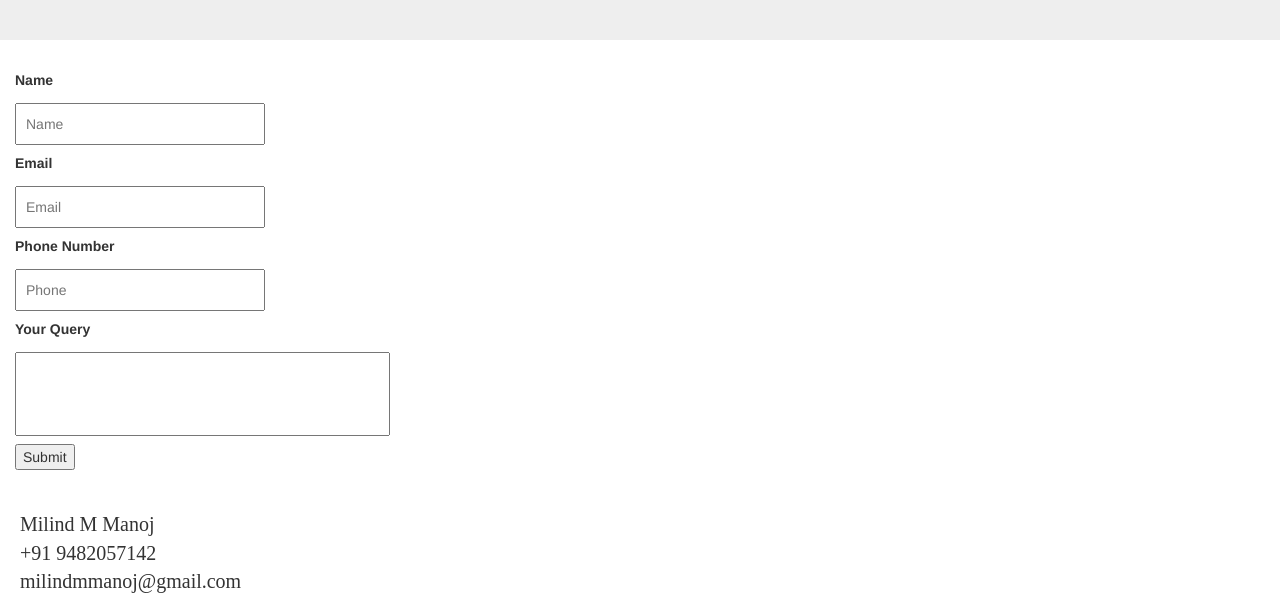
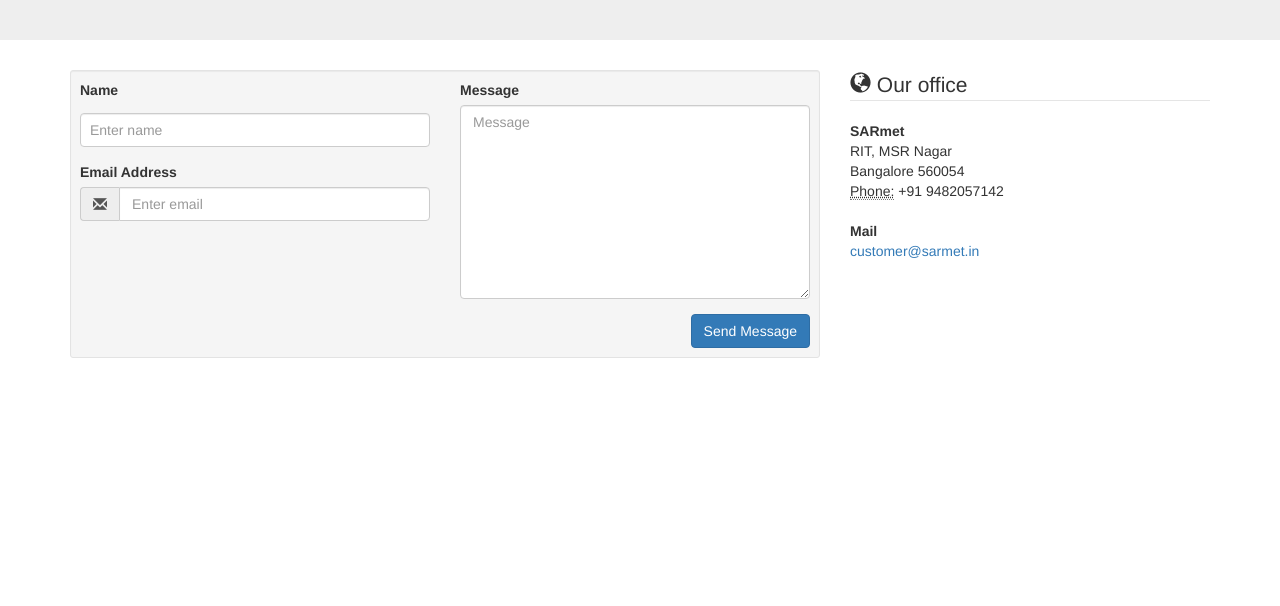
Before and after one commit to milindmm97/webbySarmet, a plain HTML site: page test.html in a window 1280 px wide. Shown: the part 225-831 px from the top of the page. After the commit the page ends 800 px from the top, so only its background shows below. Drawn offline with nearby package versions, Linux system fonts and the light colour scheme; files whose address does not match are found by name.

Commit message:
Contact Us Complete
Next will be doing features

```diff
--- a/test.html
+++ b/test.html
@@ -97,6 +97,9 @@ h1 {
 
 
 }
+#name{
+  width:100%;
+}
 
 
 
@@ -118,43 +121,74 @@ h1 {
         </a>
 </div>
 
+
 <div class="jumbotron text-center">
     <h1>Contact Us</h1>
-     </div>
+</div>
 
-<div class="container-fluid">
-  <!--  <form action="action_page.php"> -->
+<div class="container">
+    <div class="row">
+        <div class="col-md-8">
+            <div class="well well-sm">
+                <form>
+                <div class="row">
+                    <div class="col-md-6">
+                        <div class="form-group">
+                            <label for="name">
+                                Name</label>
+                            <input type="text" class="form-control" id="name" placeholder="Enter name" required="required" />
+                        </div>
+                        <div class="form-group">
+                            <label for="email">
+                                Email Address</label>
+                            <div class="input-group">
+                                <span class="input-group-addon"><span class="glyphicon glyphicon-envelope"></span>
+                                </span>
+                                <input type="email" class="form-control" id="email" placeholder="Enter email" required="required" /></div>
+                        </div>
 
-      <label for="name">Name</label> <br>
-      <input type="text" id="fname" name="name" placeholder="Name"> <br>
-
-
-      <label for="country">Email</label> <br>
-      <input type="text" id="fname" name="name" placeholder="Email"> <br>
-
-      <label for="number">Phone Number</label> <br>
-      <input type="tel" id="number" name="number" placeholder="Phone"> <br>
-
-      <label for="query">Your Query </label> <br>
-      <input type="text" id="query" name="query" > <br>
-
-      <input type="submit" value="Submit">
-
-    </form>
-  </div>
+                    </div>
+                    <div class="col-md-6">
+                        <div class="form-group">
+                            <label for="name">
+                                Message</label>
+                            <textarea name="message" id="message" class="form-control" rows="9" cols="25" required="required"
+                                placeholder="Message"></textarea>
+                        </div>
+                    </div>
+                    <div class="col-md-12">
+                        <button type="submit" class="btn btn-primary pull-right" id="btnContactUs">
+                            Send Message</button>
+                    </div>
+                </div>
+                </form>
+            </div>
+        </div>
+        <div class="col-md-4">
+            <form>
+            <legend><span class="glyphicon glyphicon-globe"></span> Our office</legend>
+            <address>
+                <strong>SARmet</strong><br>
+                RIT, MSR Nagar<br>
+                Bangalore 560054<br>
+                <abbr title="Phone">
+                    Phone:</abbr>
+                +91 9482057142
+            </address>
+            <address>
+                <strong>Mail</strong><br>
+                <a href="mailto:#">customer@sarmet.in</a>
+            </address>
+            </form>
+        </div>
+    </div>
+</div>
 
 
 <br>
 <br>
 
-<div>
-    <p>
-        Milind M Manoj <br>
-        +91 9482057142 <br>
-        milindmmanoj@gmail.com <br>
 
-      </p>
-  </div>
 
 <script>
 window.onscroll = function() {myFunction()};
```
Also changed, not shown: about us.html (+8 -7 lines).
